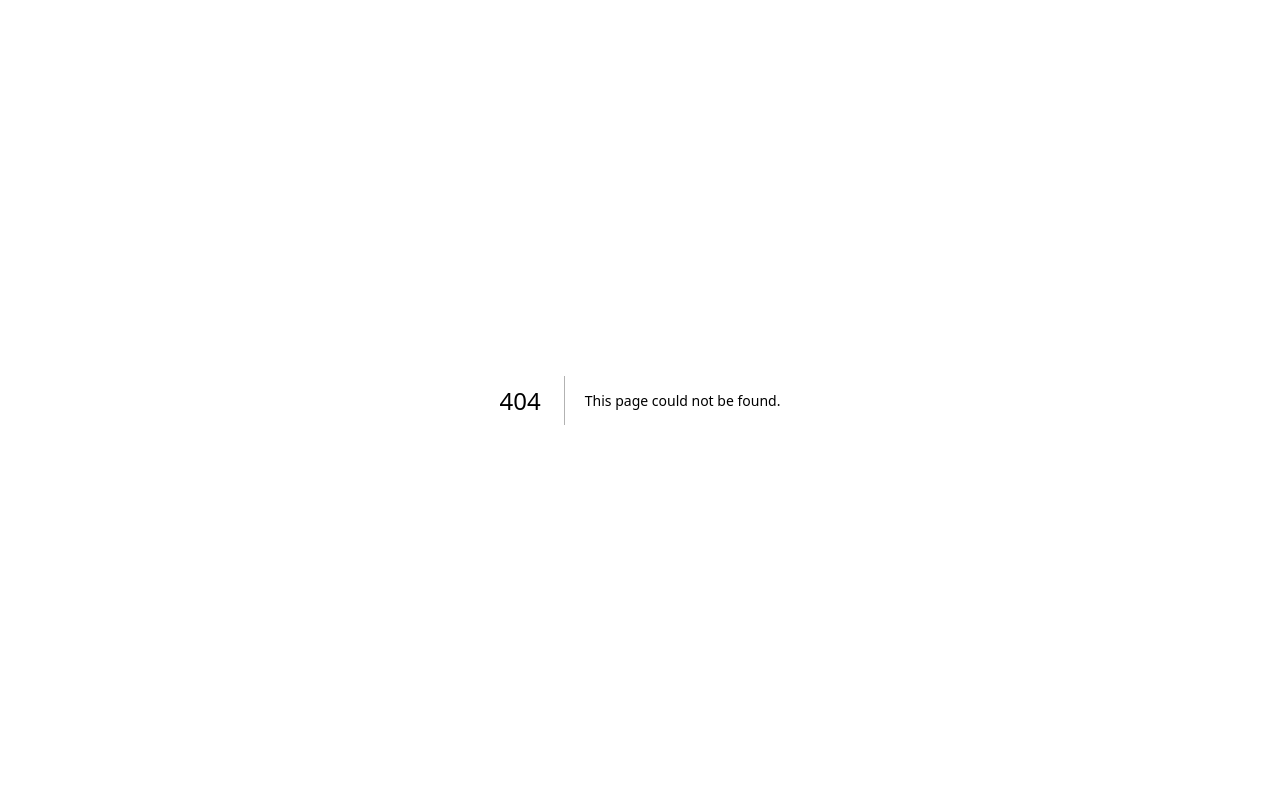
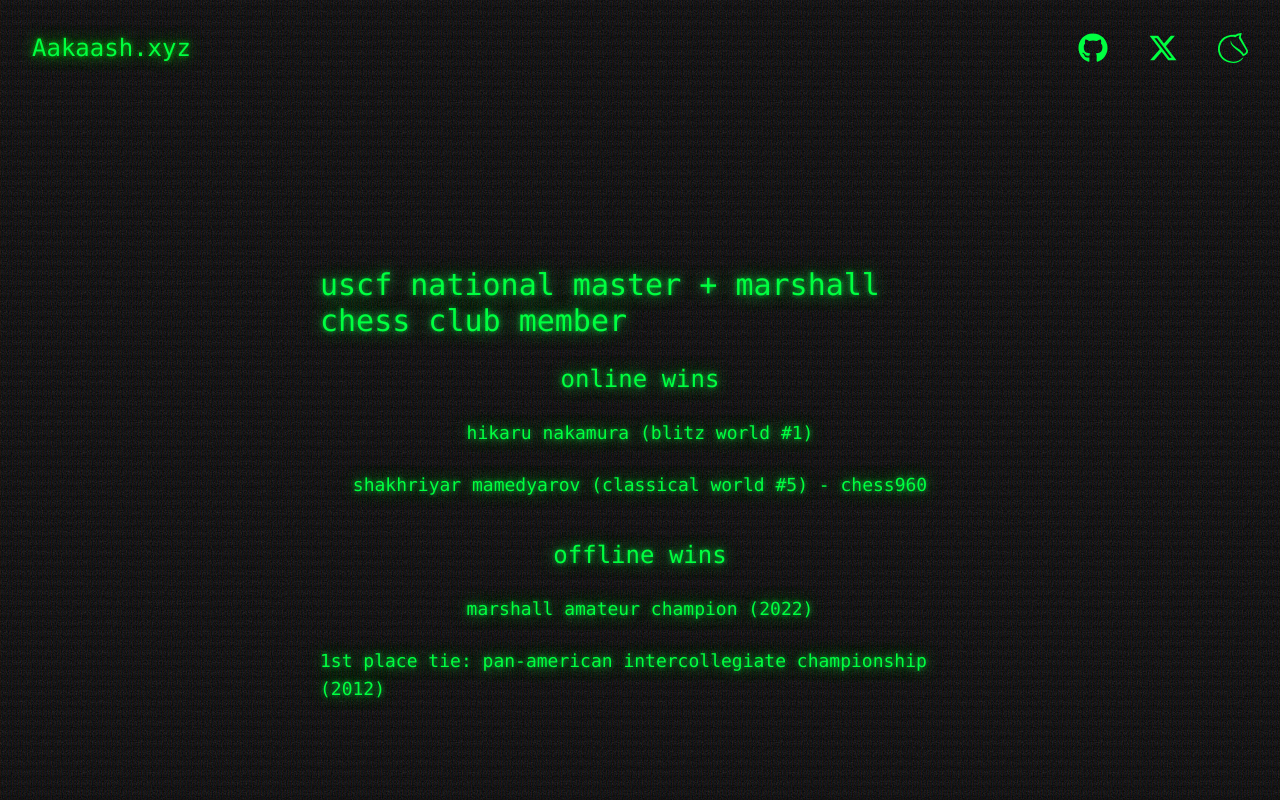
Before and after one commit to acashmoney/personal-website, a Next.js app: page /chess in a window 1280 px wide. Before the commit this address had no page. Built offline with nearby package versions, Linux system fonts and the light colour scheme.

Commit message:
e4 c5 nf3 d6 d4 cxd4 nxd4 nf6 nc3

```diff
--- /dev/null
+++ b/pages/chess.tsx
@@ -0,0 +1,79 @@
+import React from 'react';
+import { CRTTerminal } from '../components/CRTTerminal';
+import { FlickerText } from '../components/FlickerText';
+
+const Chess = () => {
+  return (
+    <div className="relative w-full h-screen bg-black overflow-hidden">
+      <CRTTerminal
+        text=""
+        typingSpeed={100}
+        minFlickerDelay={500}
+        maxFlickerDelay={2000}
+        scanLineSize={2}
+        staticOpacity={0.1}
+        rgbOffset={3}
+      />
+      <div className="absolute top-1/3 left-1/2 transform -translate-x-1/2 flex flex-col items-center gap-6">
+        <FlickerText
+          text="uscf national master + marshall chess club member"
+          minFlickerDelay={3000}
+          maxFlickerDelay={10000}
+          size="3xl"
+        />
+        <FlickerText
+          text="online wins"
+          minFlickerDelay={3200}
+          maxFlickerDelay={7000}
+          size="2xl"
+        />
+        <a
+          href="https://www.chess.com/game/live/5881184296"
+          target="_blank"
+          rel="noopener noreferrer"
+        >
+          <FlickerText
+            text="hikaru nakamura (blitz world #1)"
+            minFlickerDelay={3200}
+            maxFlickerDelay={5000}
+            size="lg"
+          />
+        </a>
+        <a
+          href="https://lichess.org/ooYTJGn5/black"
+          target="_blank"
+          rel="noopener noreferrer"
+        >
+          <FlickerText
+            text="shakhriyar mamedyarov (classical world #5) - chess960"
+            minFlickerDelay={3200}
+            maxFlickerDelay={5000}
+            size="lg"
+          />
+        </a>
+        <div className="mt-4">
+          <FlickerText
+            text="offline wins"
+            minFlickerDelay={3200}
+            maxFlickerDelay={7000}
+            size="2xl"
+          />
+        </div>
+        <FlickerText
+          text="marshall amateur champion (2022)"
+          minFlickerDelay={3200}
+          maxFlickerDelay={5000}
+          size="lg"
+        />
+        <FlickerText
+          text="1st place tie: pan-american intercollegiate championship (2012)"
+          minFlickerDelay={3200}
+          maxFlickerDelay={5000}
+          size="lg"
+        />
+      </div>
+    </div>
+  );
+};
+
+export default Chess;
```
